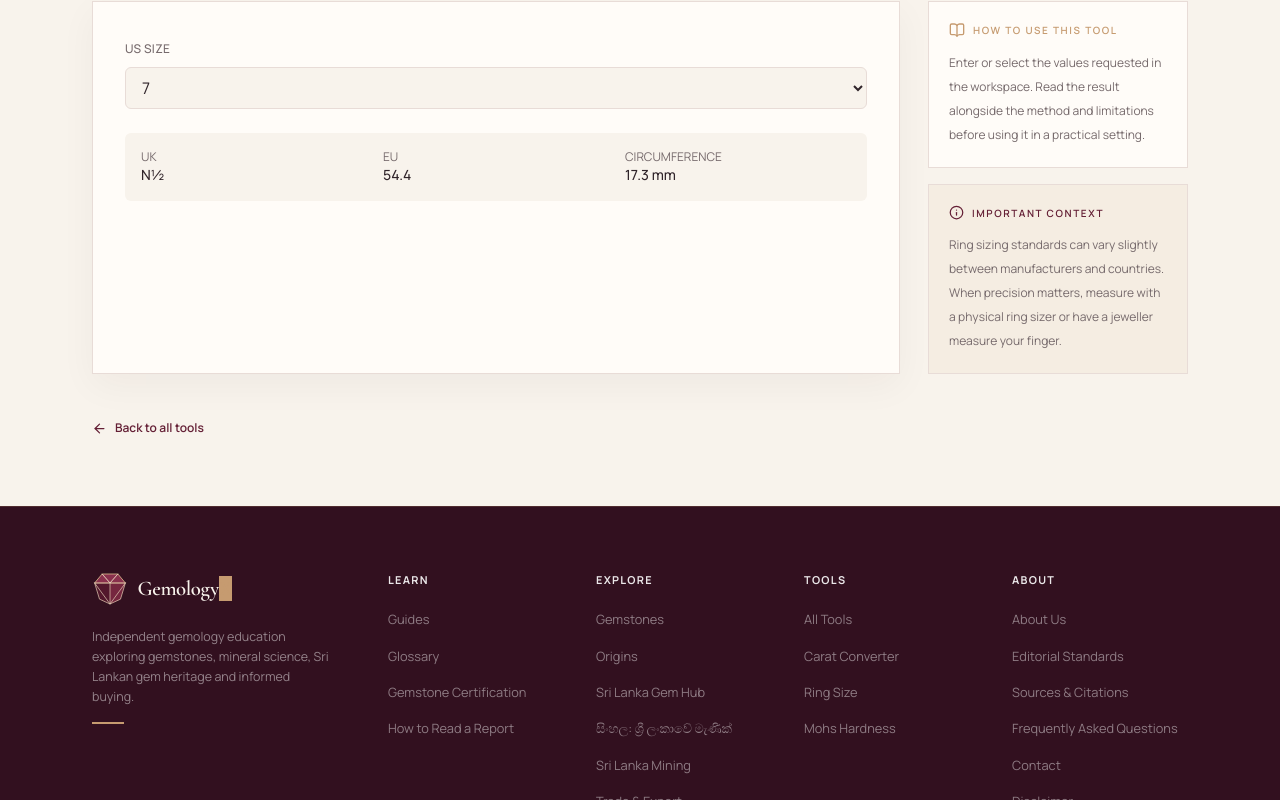
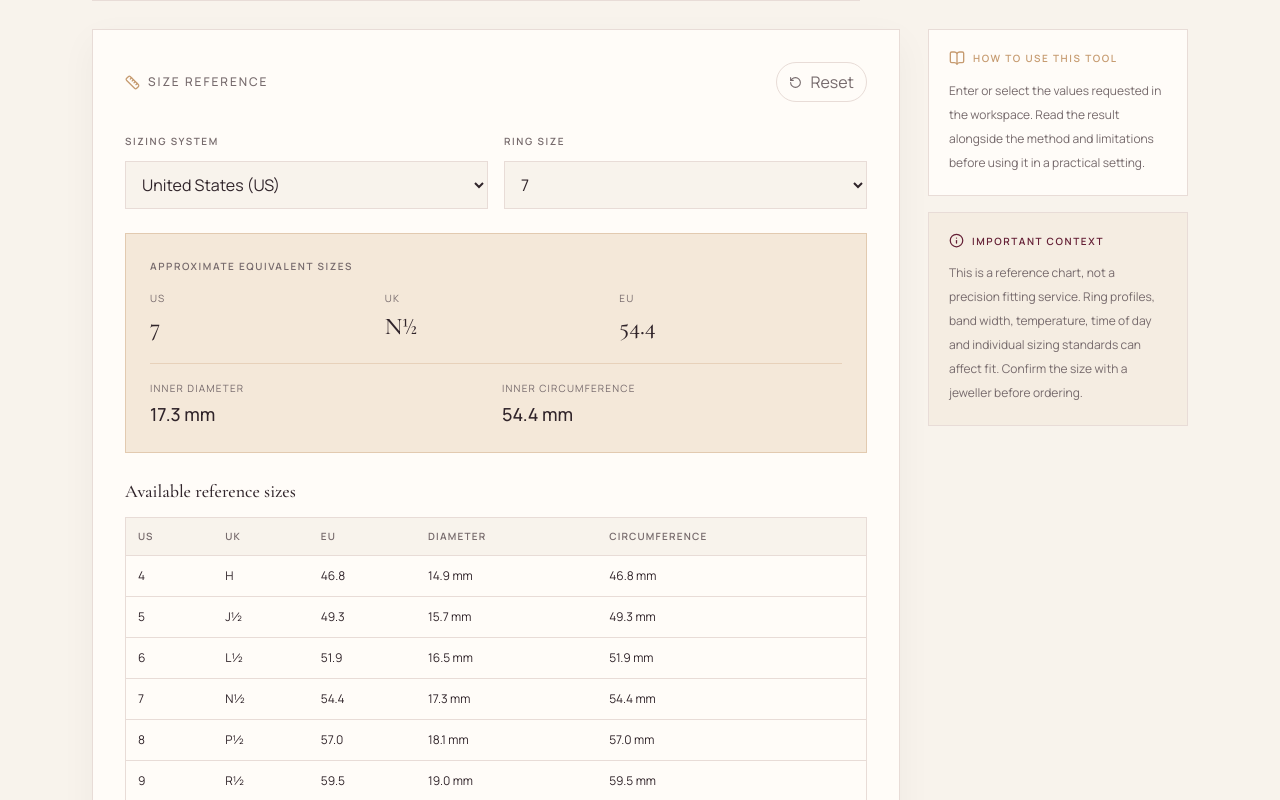
Before and after one commit to LinukaBandara/GemologyX, a Next.js app: page /tools/ring-size in a window 1280 px wide. Shown: the part 400-1200 px from the top of the page. Built offline with nearby package versions, Linux system fonts and the light colour scheme.

Commit message:
Upgrade ring size converter with three sizing systems

```diff
--- a/src/components/tools/ring-size-tool.tsx
+++ b/src/components/tools/ring-size-tool.tsx
@@ -1,47 +1,144 @@
 "use client";
 
-import { useState } from "react";
+import { useMemo, useState } from "react";
+import { Ruler, RotateCcw } from "lucide-react";
 import { ToolShell } from "@/components/tool-shell";
 
-// Standard published ring-size correspondence (US, UK, EU, circumference in mm)
 const SIZES = [
-  { us: "4", uk: "H", eu: "46.8", mm: "14.9" },
-  { us: "5", uk: "J½", eu: "49.3", mm: "15.7" },
-  { us: "6", uk: "L½", eu: "51.9", mm: "16.5" },
-  { us: "7", uk: "N½", eu: "54.4", mm: "17.3" },
-  { us: "8", uk: "P½", eu: "57.0", mm: "18.1" },
-  { us: "9", uk: "R½", eu: "59.5", mm: "19.0" },
-  { us: "10", uk: "T½", eu: "62.1", mm: "19.8" },
-  { us: "11", uk: "V½", eu: "64.6", mm: "20.6" },
+  { us: "4", uk: "H", eu: "46.8", circumference: 46.8, diameter: 14.9 },
+  { us: "5", uk: "J½", eu: "49.3", circumference: 49.3, diameter: 15.7 },
+  { us: "6", uk: "L½", eu: "51.9", circumference: 51.9, diameter: 16.5 },
+  { us: "7", uk: "N½", eu: "54.4", circumference: 54.4, diameter: 17.3 },
+  { us: "8", uk: "P½", eu: "57.0", circumference: 57.0, diameter: 18.1 },
+  { us: "9", uk: "R½", eu: "59.5", circumference: 59.5, diameter: 19.0 },
+  { us: "10", uk: "T½", eu: "62.1", circumference: 62.1, diameter: 19.8 },
+  { us: "11", uk: "V½", eu: "64.6", circumference: 64.6, diameter: 20.6 },
 ];
 
-export default function RingSizePage() {
-  const [selected, setSelected] = useState("7");
-  const row = SIZES.find((s) => s.us === selected) ?? SIZES[2];
+type System = "us" | "uk" | "eu";
+
+export default function RingSizeTool() {
+  const [system, setSystem] = useState<System>("us");
+  const [value, setValue] = useState("7");
+
+  const row = useMemo(
+    () => SIZES.find((size) => size[system] === value) ?? null,
+    [system, value],
+  );
+
+  function changeSystem(next: System) {
+    const currentRow = row ?? SIZES[2];
+    setSystem(next);
+    setValue(currentRow[next]);
+  }
+
+  function reset() {
+    setSystem("us");
+    setValue("7");
+  }
 
   return (
     <ToolShell
       title="Ring Size Converter"
-      intro="Convert between US, UK, and EU ring sizing systems."
-      note="Ring sizing standards can vary slightly between manufacturers and countries. When precision matters, measure with a physical ring sizer or have a jeweller measure your finger."
+      intro="Compare common US, UK and European ring-size references, with the approximate inner diameter and finger circumference in millimetres."
+      note="This is a reference chart, not a precision fitting service. Ring profiles, band width, temperature, time of day and individual sizing standards can affect fit. Confirm the size with a jeweller before ordering."
     >
+      <div className="space-y-6">
+        <div className="flex items-center justify-between gap-3">
+          <div className="flex items-center gap-2 text-xs font-medium uppercase tracking-[0.16em] text-muted">
+            <Ruler size={15} className="text-[var(--gold)]" />
+            Size reference
+          </div>
+          <button type="button" onClick={reset} className="inline-flex min-h-10 items-center gap-2 rounded-full border border-border px-3 text-xs font-medium text-muted hover:border-[var(--gold)] hover:text-foreground">
+            <RotateCcw size={13} /> Reset
+          </button>
+        </div>
+
+        <div className="grid gap-4 sm:grid-cols-2">
           <label className="block">
-        <span className="text-xs font-medium uppercase tracking-wide text-muted">US size</span>
+            <span className="text-[10px] font-semibold uppercase tracking-[0.16em] text-muted">Sizing system</span>
             <select
-          value={selected}
-          onChange={(e) => setSelected(e.target.value)}
-          className="mt-1.5 w-full rounded-md border border-border bg-background px-3 py-2 text-sm outline-none focus:border-accent"
+              value={system}
+              onChange={(event) => changeSystem(event.target.value as System)}
+              className="mt-2 min-h-12 w-full border border-border bg-background px-3 text-sm text-foreground outline-none focus:border-[var(--gold)]"
             >
-          {SIZES.map((s) => (
-            <option key={s.us} value={s.us}>{s.us}</option>
+              <option value="us">United States (US)</option>
+              <option value="uk">United Kingdom (UK)</option>
+              <option value="eu">European (EU)</option>
+            </select>
+          </label>
+          <label className="block">
+            <span className="text-[10px] font-semibold uppercase tracking-[0.16em] text-muted">Ring size</span>
+            <select
+              value={value}
+              onChange={(event) => setValue(event.target.value)}
+              className="mt-2 min-h-12 w-full border border-border bg-background px-3 text-sm text-foreground outline-none focus:border-[var(--gold)]"
+            >
+              {SIZES.map((size) => (
+                <option key={size.us} value={size[system]}>{size[system]}</option>
               ))}
             </select>
           </label>
+        </div>
 
-      <div className="mt-6 grid grid-cols-3 gap-4 rounded-md bg-background p-4 text-sm">
-        <div><dt className="text-xs uppercase text-muted">UK</dt><dd className="font-medium">{row.uk}</dd></div>
-        <div><dt className="text-xs uppercase text-muted">EU</dt><dd className="font-medium">{row.eu}</dd></div>
-        <div><dt className="text-xs uppercase text-muted">Circumference</dt><dd className="font-medium">{row.mm} mm</dd></div>
+        {row && (
+          <div aria-live="polite" className="border border-[var(--gold)]/40 bg-[var(--gold-soft)] p-5 sm:p-6">
+            <p className="text-[10px] font-semibold uppercase tracking-[0.16em] text-muted">Approximate equivalent sizes</p>
+            <div className="mt-4 grid grid-cols-3 gap-3">
+              <div>
+                <p className="text-[10px] uppercase tracking-[0.12em] text-muted">US</p>
+                <p className="mt-1 font-serif text-2xl text-foreground">{row.us}</p>
+              </div>
+              <div>
+                <p className="text-[10px] uppercase tracking-[0.12em] text-muted">UK</p>
+                <p className="mt-1 font-serif text-2xl text-foreground">{row.uk}</p>
+              </div>
+              <div>
+                <p className="text-[10px] uppercase tracking-[0.12em] text-muted">EU</p>
+                <p className="mt-1 font-serif text-2xl text-foreground">{row.eu}</p>
+              </div>
+            </div>
+            <div className="mt-5 grid grid-cols-2 gap-3 border-t border-[var(--gold)]/30 pt-4">
+              <div>
+                <p className="text-[10px] uppercase tracking-[0.12em] text-muted">Inner diameter</p>
+                <p className="mt-1 text-lg font-medium text-foreground">{row.diameter.toFixed(1)} mm</p>
+              </div>
+              <div>
+                <p className="text-[10px] uppercase tracking-[0.12em] text-muted">Inner circumference</p>
+                <p className="mt-1 text-lg font-medium text-foreground">{row.circumference.toFixed(1)} mm</p>
+              </div>
+            </div>
+          </div>
+        )}
+
+        <div>
+          <h3 className="font-serif text-lg font-medium text-foreground">Available reference sizes</h3>
+          <div className="mt-3 overflow-x-auto border border-border">
+            <table className="w-full min-w-[420px] border-collapse text-left text-xs">
+              <thead className="bg-background text-[10px] uppercase tracking-[0.12em] text-muted">
+                <tr>
+                  <th className="px-3 py-3 font-semibold">US</th>
+                  <th className="px-3 py-3 font-semibold">UK</th>
+                  <th className="px-3 py-3 font-semibold">EU</th>
+                  <th className="px-3 py-3 font-semibold">Diameter</th>
+                  <th className="px-3 py-3 font-semibold">Circumference</th>
+                </tr>
+              </thead>
+              <tbody>
+                {SIZES.map((size) => (
+                  <tr key={size.us} className="border-t border-border">
+                    <td className="px-3 py-3">{size.us}</td>
+                    <td className="px-3 py-3">{size.uk}</td>
+                    <td className="px-3 py-3">{size.eu}</td>
+                    <td className="px-3 py-3">{size.diameter.toFixed(1)} mm</td>
+                    <td className="px-3 py-3">{size.circumference.toFixed(1)} mm</td>
+                  </tr>
+                ))}
+              </tbody>
+            </table>
+          </div>
+          <p className="mt-3 text-xs leading-6 text-muted">The EU values shown are approximate inner circumferences in millimetres. Published conversion charts can differ by rounding and standard.</p>
+        </div>
       </div>
     </ToolShell>
   );
```
Lines whose indentation alone changed are shown as unchanged.
